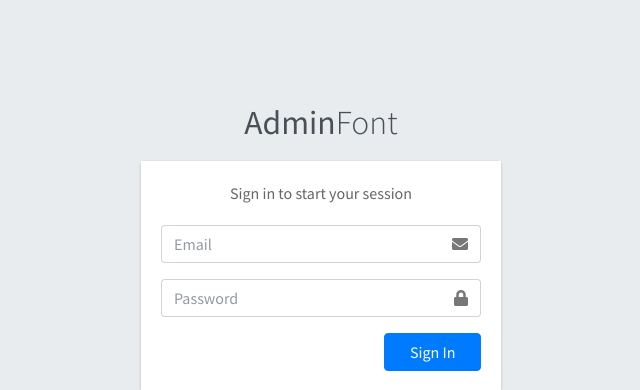
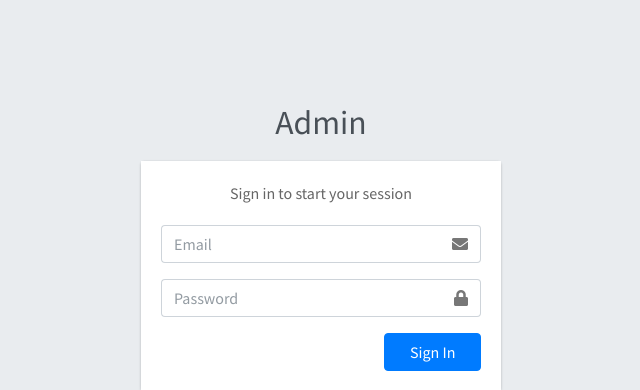
Before and after one commit to itinfoway19/query, a CodeIgniter app: page /database/login in a window 1280 px wide. Shown: the part 156-546 px from the top of the page, without its empty margins (319-959 px from the left). Run offline with CodeIgniter, Linux system fonts and the light colour scheme; some libraries are stand-ins or nearby versions.

Commit message:
login update

```diff
--- a/application/views/login/index.php
+++ b/application/views/login/index.php
@@ -21,7 +21,7 @@
     <body class="hold-transition login-page">
         <div class="login-box">
             <div class="login-logo">
-                <a href="<?= base_url(); ?>assert/index2.html"><b>Admin</b>Font</a>
+                <a href="<?= base_url(); ?>assert/index2.html"><b>Admin</b></a>
             </div>
             <!-- /.login-logo -->
             <div class="card">
```
